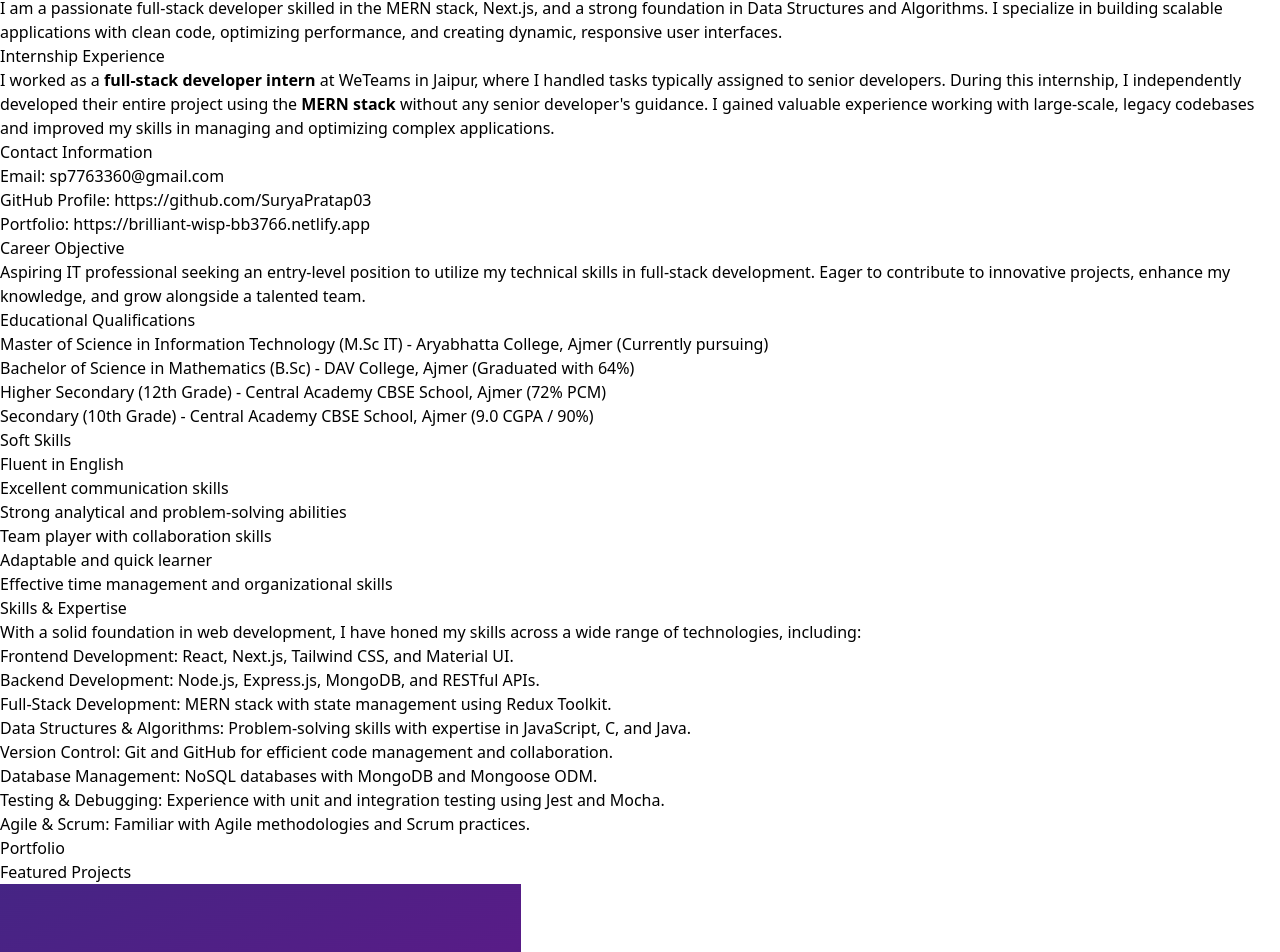
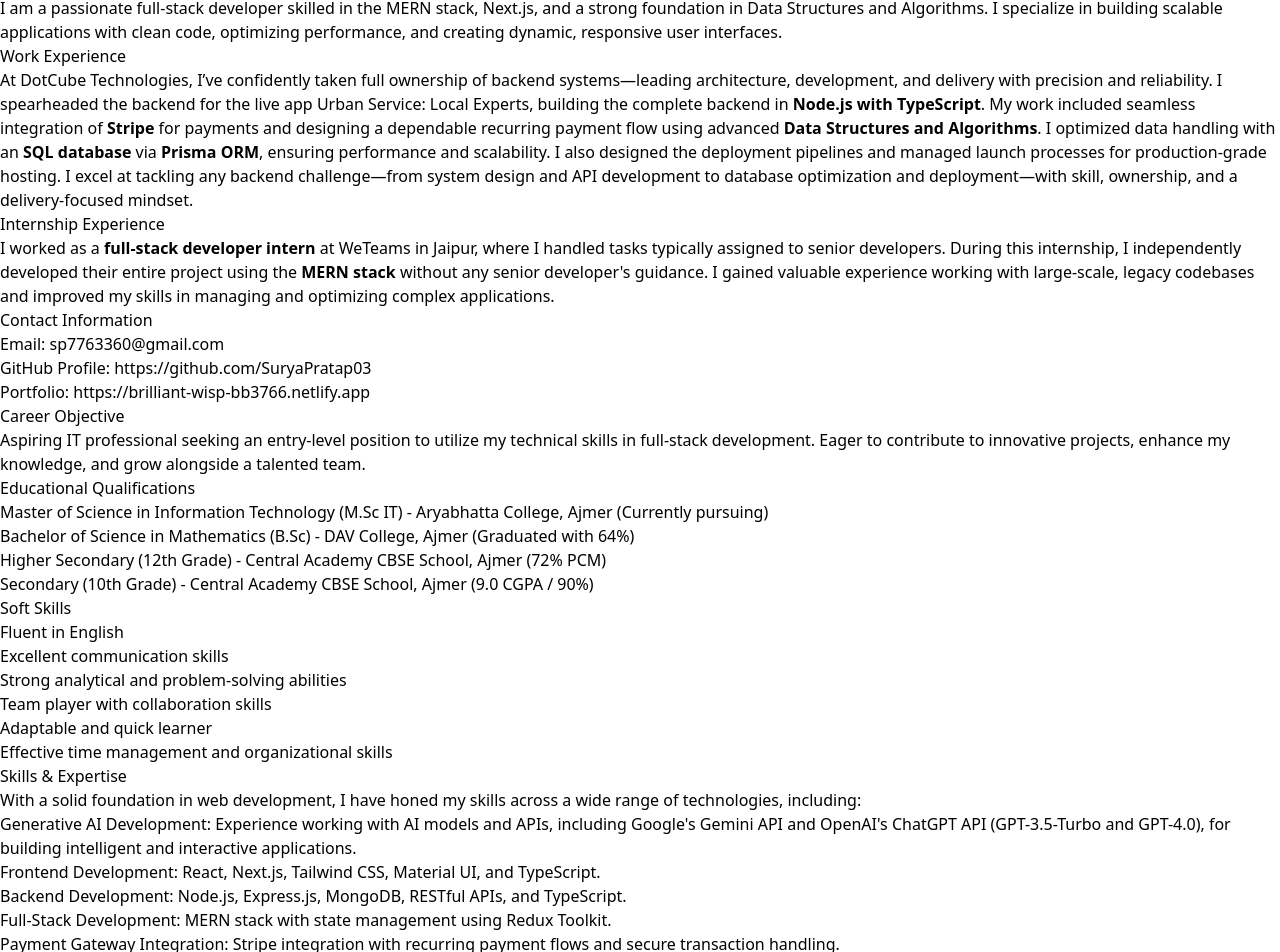
Before and after one commit to SuryaPratap03/PortFolio, a React (Vite) app: page / in a window 1280 px wide. Shown: the part 1996-2948 px from the top of the page. Built offline with nearby package versions, Linux system fonts and the light colour scheme.

Commit message:
code refactored

```diff
--- a/src/components/About.jsx
+++ b/src/components/About.jsx
@@ -1,52 +1,149 @@
-import React from 'react';
-import user from '../assets/photo.avif';
+import React from "react";
+import user from "../assets/photo.avif";
 import { MdFileDownload } from "react-icons/md";
 
 const About = () => {
-
   return (
     <div name="About" className="bg-blue-50 min-h-screen py-12">
       <div className="container mx-auto px-6 md:px-12">
         <div className="flex flex-col md:flex-row items-center justify-center space-y-8 md:space-y-0">
-
           {/* Text Content */}
           <div className="w-full md:w-2/3 text-center md:text-left space-y-6 md:space-y-8">
-
-            <h1 className="text-4xl md:text-5xl font-semibold text-gray-800">About</h1>
+            <h1 className="text-4xl md:text-5xl font-semibold text-gray-800">
+              About
+            </h1>
 
             <p className="text-gray-700 text-lg md:text-xl leading-relaxed">
-              I am a passionate full-stack developer skilled in the MERN stack, Next.js, and a strong foundation in Data Structures and Algorithms.
-              I specialize in building scalable applications with clean code, optimizing performance, and creating dynamic, responsive user interfaces.
+              I am a passionate full-stack developer skilled in the MERN stack,
+              Next.js, and a strong foundation in Data Structures and
+              Algorithms. I specialize in building scalable applications with
+              clean code, optimizing performance, and creating dynamic,
+              responsive user interfaces.
             </p>
 
-            <h2 className="text-blue-600 font-bold text-2xl">Internship Experience</h2>
+            <h2 className="text-blue-600 font-bold text-2xl">
+              Work Experience
+            </h2>
+            <p className="text-gray-700 text-lg md:text-xl leading-relaxed">
+              At{" "}
+              <a
+                href="https://dotcubetechnologies.com/"
+                target="_blank"
+                rel="noopener noreferrer"
+                className="text-blue-600 hover:underline"
+              >
+                DotCube Technologies
+              </a>
+              , I’ve confidently taken full ownership of backend systems—leading
+              architecture, development, and delivery with precision and
+              reliability. I spearheaded the backend for the live app{" "}
+              <a
+                href="https://play.google.com/store/apps/details?id=com.urban.services&hl=en-US&pli=1"
+                target="_blank"
+                rel="noopener noreferrer"
+                className="text-blue-600 hover:underline"
+              >
+                Urban Service: Local Experts
+              </a>
+              , building the complete backend in{" "}
+              <strong>Node.js with TypeScript</strong>. My work included
+              seamless integration of <strong>Stripe</strong> for payments and
+              designing a dependable recurring payment flow using advanced{" "}
+              <strong>Data Structures and Algorithms</strong>. I optimized data
+              handling with an <strong>SQL database</strong> via{" "}
+              <strong>Prisma ORM</strong>, ensuring performance and scalability.
+              I also designed the deployment pipelines and managed launch
+              processes for production-grade hosting. I excel at tackling any
+              backend challenge—from system design and API development to
+              database optimization and deployment—with skill, ownership, and a
+              delivery-focused mindset.
+            </p>
+
+            <h2 className="text-blue-600 font-bold text-2xl">
+              Internship Experience
+            </h2>
             <p className="text-gray-700 text-lg md:text-xl leading-relaxed">
               I worked as a <strong>full-stack developer intern</strong> at
-              <a href="https://weteams.io" target="_blank" rel="noopener noreferrer" className="text-blue-600 hover:underline"> WeTeams </a>
-              in Jaipur, where I handled tasks typically assigned to senior developers.
-              During this internship, I independently developed their entire project using the <strong>MERN stack</strong> without any senior developer's guidance.
-              I gained valuable experience working with large-scale, legacy codebases and improved my skills in managing and optimizing complex applications.
+              <a
+                href="https://weteams.io"
+                target="_blank"
+                rel="noopener noreferrer"
+                className="text-blue-600 hover:underline"
+              >
+                {" "}
+                WeTeams{" "}
+              </a>
+              in Jaipur, where I handled tasks typically assigned to senior
+              developers. During this internship, I independently developed
+              their entire project using the <strong>MERN stack</strong> without
+              any senior developer's guidance. I gained valuable experience
+              working with large-scale, legacy codebases and improved my skills
+              in managing and optimizing complex applications.
             </p>
 
-            <h2 className="text-blue-600 font-bold text-2xl">Contact Information</h2>
+            <h2 className="text-blue-600 font-bold text-2xl">
+              Contact Information
+            </h2>
             <ul className="list-none space-y-2">
-              <li>Email: <a href="mailto:sp7763360@gmail.com" className="text-blue-600 hover:underline">sp7763360@gmail.com</a></li>
-              <li>GitHub Profile: <a href="https://github.com/SuryaPratap03" className="text-blue-600 hover:underline">https://github.com/SuryaPratap03</a></li>
-              <li>Portfolio: <a href="https://brilliant-wisp-bb3766.netlify.app" className="text-blue-600 hover:underline">https://brilliant-wisp-bb3766.netlify.app</a></li>
+              <li>
+                Email:{" "}
+                <a
+                  href="mailto:sp7763360@gmail.com"
+                  className="text-blue-600 hover:underline"
+                >
+                  sp7763360@gmail.com
+                </a>
+              </li>
+              <li>
+                GitHub Profile:{" "}
+                <a
+                  href="https://github.com/SuryaPratap03"
+                  className="text-blue-600 hover:underline"
+                >
+                  https://github.com/SuryaPratap03
+                </a>
+              </li>
+              <li>
+                Portfolio:{" "}
+                <a
+                  href="https://brilliant-wisp-bb3766.netlify.app"
+                  className="text-blue-600 hover:underline"
+                >
+                  https://brilliant-wisp-bb3766.netlify.app
+                </a>
+              </li>
             </ul>
 
-            <h2 className="text-blue-600 font-bold text-2xl">Career Objective</h2>
+            <h2 className="text-blue-600 font-bold text-2xl">
+              Career Objective
+            </h2>
             <p className="text-gray-700 text-lg md:text-xl leading-relaxed">
-              Aspiring IT professional seeking an entry-level position to utilize my technical skills in full-stack development.
-              Eager to contribute to innovative projects, enhance my knowledge, and grow alongside a talented team.
+              Aspiring IT professional seeking an entry-level position to
+              utilize my technical skills in full-stack development. Eager to
+              contribute to innovative projects, enhance my knowledge, and grow
+              alongside a talented team.
             </p>
 
-            <h2 className="text-blue-600 font-bold text-2xl">Educational Qualifications</h2>
+            <h2 className="text-blue-600 font-bold text-2xl">
+              Educational Qualifications
+            </h2>
             <ul className="list-none space-y-2">
-              <li>Master of Science in Information Technology (M.Sc IT) - Aryabhatta College, Ajmer (Currently pursuing)</li>
-              <li>Bachelor of Science in Mathematics (B.Sc) - DAV College, Ajmer (Graduated with 64%)</li>
-              <li>Higher Secondary (12th Grade) - Central Academy CBSE School, Ajmer (72% PCM)</li>
-              <li>Secondary (10th Grade) - Central Academy CBSE School, Ajmer (9.0 CGPA / 90%)</li>
+              <li>
+                Master of Science in Information Technology (M.Sc IT) -
+                Aryabhatta College, Ajmer (Currently pursuing)
+              </li>
+              <li>
+                Bachelor of Science in Mathematics (B.Sc) - DAV College, Ajmer
+                (Graduated with 64%)
+              </li>
+              <li>
+                Higher Secondary (12th Grade) - Central Academy CBSE School,
+                Ajmer (72% PCM)
+              </li>
+              <li>
+                Secondary (10th Grade) - Central Academy CBSE School, Ajmer (9.0
+                CGPA / 90%)
+              </li>
             </ul>
 
             <h2 className="text-blue-600 font-bold text-2xl">Soft Skills</h2>
@@ -60,20 +157,61 @@ const About = () => {
             </ul>
 
             {/* Skills & Expertise Section */}
-            <h2 className="text-blue-600 font-bold text-2xl mt-8">Skills & Expertise</h2>
+            <h2 className="text-blue-600 font-bold text-2xl mt-8">
+              Skills & Expertise
+            </h2>
             <p className="text-gray-700 text-lg md:text-xl leading-relaxed mt-4">
-              With a solid foundation in web development, I have honed my skills across a wide range of technologies, including:
+              With a solid foundation in web development, I have honed my skills
+              across a wide range of technologies, including:
             </p>
 
             <ul className="list-none space-y-2 mt-4">
-              <li><span className="font-bold">Frontend Development:</span> React, Next.js, Tailwind CSS, and Material UI.</li>
-              <li><span className="font-bold">Backend Development:</span> Node.js, Express.js, MongoDB, and RESTful APIs.</li>
-              <li><span className="font-bold">Full-Stack Development:</span> MERN stack with state management using Redux Toolkit.</li>
-              <li><span className="font-bold">Data Structures & Algorithms:</span> Problem-solving skills with expertise in JavaScript, C, and Java.</li>
-              <li><span className="font-bold">Version Control:</span> Git and GitHub for efficient code management and collaboration.</li>
-              <li><span className="font-bold">Database Management:</span> NoSQL databases with MongoDB and Mongoose ODM.</li>
-              <li><span className="font-bold">Testing & Debugging:</span> Experience with unit and integration testing using Jest and Mocha.</li>
-              <li><span className="font-bold">Agile & Scrum:</span> Familiar with Agile methodologies and Scrum practices.</li>
+              <li>
+                <span className="font-bold">Generative AI Development:</span>{" "}
+                Experience working with AI models and APIs, including Google's
+                Gemini API and OpenAI's ChatGPT API (GPT-3.5-Turbo and GPT-4.0),
+                for building intelligent and interactive applications.
+              </li>
+              <li>
+                <span className="font-bold">Frontend Development:</span> React,
+                Next.js, Tailwind CSS, Material UI, and TypeScript.
+              </li>
+              <li>
+                <span className="font-bold">Backend Development:</span> Node.js,
+                Express.js, MongoDB, RESTful APIs, and TypeScript.
+              </li>
+              <li>
+                <span className="font-bold">Full-Stack Development:</span> MERN
+                stack with state management using Redux Toolkit.
+              </li>
+              <li>
+                <span className="font-bold">Payment Gateway Integration:</span>{" "}
+                Stripe integration with recurring payment flows and secure
+                transaction handling.
+              </li>
+              <li>
+                <span className="font-bold">Data Structures & Algorithms:</span>{" "}
+                Problem-solving skills with expertise in JavaScript, C, and
+                Java.
+              </li>
+              <li>
+                <span className="font-bold">Version Control:</span> Git and
+                GitHub for efficient code management and collaboration.
+              </li>
+              <li>
+                <span className="font-bold">Database Management:</span> NoSQL
+                databases with MongoDB and Mongoose ODM, SQL databases with
+                Prisma ORM.
+              </li>
+              <li>
+                <span className="font-bold">Testing & Debugging:</span>{" "}
+                Experience with unit and integration testing using Jest and
+                Mocha.
+              </li>
+              <li>
+                <span className="font-bold">Agile & Scrum:</span> Familiar with
+                Agile methodologies and Scrum practices.
+              </li>
             </ul>
           </div>
         </div>
--- a/src/components/Portfolio.jsx
+++ b/src/components/Portfolio.jsx
@@ -4,10 +4,20 @@ import foodmania from '../assets/foodmania.png';
 import filesharingapp from '../assets/filesharingapp.png';
 import RestroApp from '../assets/RestroApp.png';
 import AICodereviewer from '../assets/AICodereviewer.png';
+import Urbanservice from '../assets/Urbanservice.png';
 const Portfolio = () => {
   const cardFiles = [
     {
-      id: 1,
+  id: 1,
+  logo: Urbanservice, // Replace with the imported logo variable for Urban Service
+  name: 'Urban Service - Local Experts App',
+  details:
+    'Led the backend development of Urban Service, a live marketplace app connecting users with local service providers. Built in Node.js with TypeScript, the backend includes Stripe payment gateway integration, a robust recurring payment system using advanced Data Structures and Algorithms, and optimized SQL database operations via Prisma ORM. Designed and managed deployment pipelines to ensure performance, scalability, and reliability in production.',
+  url: 'https://play.google.com/store/apps/details?id=com.urban.services&hl=en-US&pli=1',
+},
+
+    {
+      id: 2,
       logo: panchayat,
       name: 'Panchayat - Chat App',
       details:
@@ -16,22 +26,13 @@ const Portfolio = () => {
       url: 'https://fastidious-blancmange-74d464.netlify.app/',
     },
     {
-      id: 2,
+      id: 3,
       logo: AICodereviewer,
       name: 'A.I. Code Reviewer 🤖 ',
       details:
         'Developed an AI-powered code review platform using Node.js for the backend and React for the frontend, integrated with the Gemini API to provide intelligent feedback on code. The platform analyzes code to highlight strengths, suggest improvements, and detect errors, making it a valuable tool for students to enhance their learning and for professionals to improve efficiency in their current jobs or prepare for interviews. Implemented responsive UI with React, ensured seamless API communication, and deployed the application for public use, allowing users to benefit from instant, actionable coding insights.',
       sourceCode: 'https://github.com/SuryaPratap03/AI-Code-Reviewer',
       url: 'https://restro-app-ic9q.vercel.app/',
-    },
-    {
-      id: 3,
-      logo: filesharingapp,
-      name: 'File Sharing App',
-      details:
-        'Developed a file-sharing app using React with seamless file uploads, instant link sharing, and file size validation (up to 5MB). Designed a mobile-friendly UI with Tailwind CSS, featuring real-time updates, clipboard link copying, and detailed file displays.',
-      sourceCode: 'https://github.com/SuryaPratap03/FileSharingApp',
-      url: 'https://ai-code-reviewer-five-beta.vercel.app/',
     },
   ];
 
```
Also changed, not shown: src/assets/Urbanservice.png (added).
